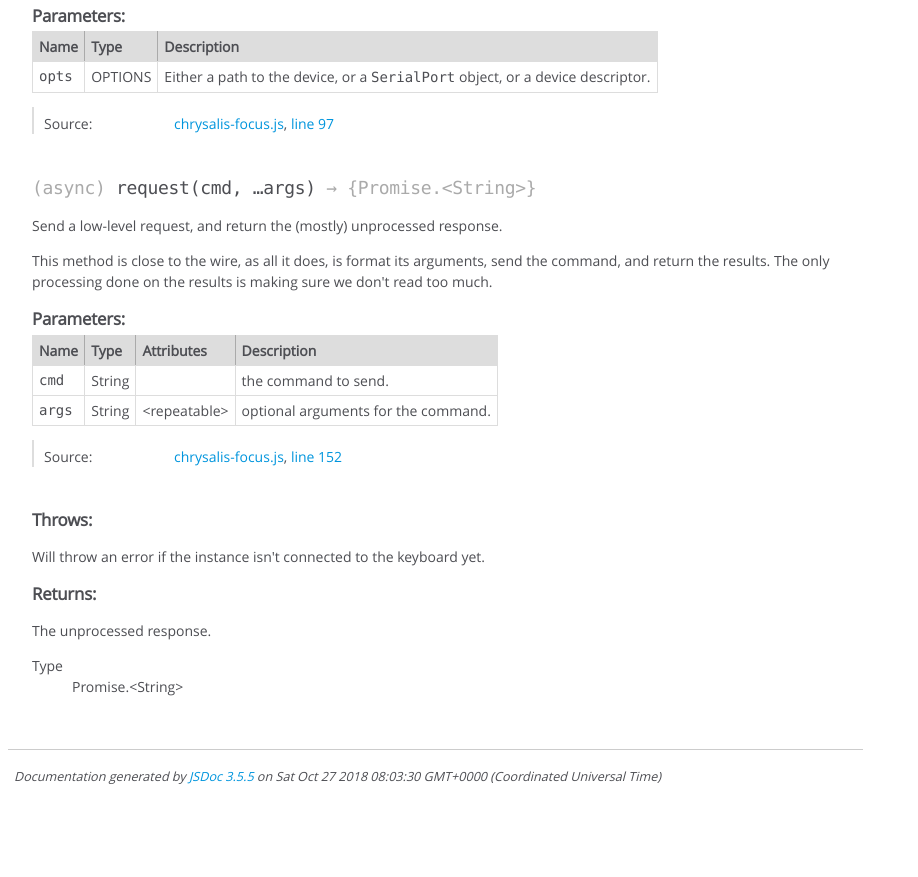
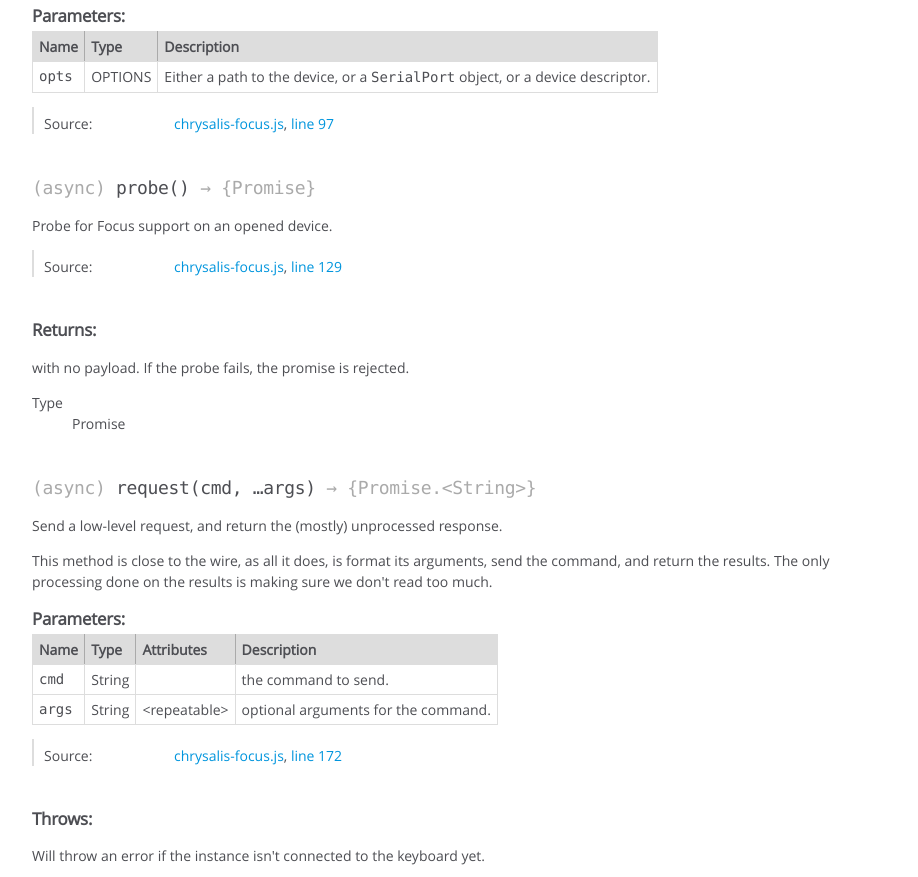
Before and after one commit to Lepidopterarium/chrysalis-focus, a plain HTML site: page Focus.html in a window 1280 px wide. Shown: the part 2512-3389 px from the top of the page, without its empty margins (0-918 px from the left). Before the commit the page ends 3313 px from the top, so only its background shows below. Drawn offline with Linux system fonts and the light colour scheme.

Commit message:
Deploy Lepidopterarium/chrysalis-focus to github.com/Lepidopterarium/chrysalis-focus.git:gh-pages

```diff
--- a/Focus.html
+++ b/Focus.html
@@ -264,7 +264,7 @@ name-value pairs.</p></td>
 
     <dt class="tag-source">Source:</dt>
     <dd class="tag-source"><ul class="dummy"><li>
-        <a href="chrysalis-focus.js.html">chrysalis-focus.js</a>, <a href="chrysalis-focus.js.html#line216">line 216</a>
+        <a href="chrysalis-focus.js.html">chrysalis-focus.js</a>, <a href="chrysalis-focus.js.html#line236">line 236</a>
     </li></ul></dd>
 
 
@@ -532,7 +532,7 @@ through the registered handler. If it isn't known, falls back to
 
     <dt class="tag-source">Source:</dt>
     <dd class="tag-source"><ul class="dummy"><li>
-        <a href="chrysalis-focus.js.html">chrysalis-focus.js</a>, <a href="chrysalis-focus.js.html#line190">line 190</a>
+        <a href="chrysalis-focus.js.html">chrysalis-focus.js</a>, <a href="chrysalis-focus.js.html#line210">line 210</a>
     </li></ul></dd>
 
 
@@ -926,6 +926,115 @@ object, or a device descriptor.</p></td>
 
 
 
+    <h4 class="name" id="probe"><span class="type-signature">(async) </span>probe<span class="signature">()</span><span class="type-signature"> &rarr; {Promise}</span></h4>
+
+
+
+
+
+
+<div class="description">
+    <p>Probe for Focus support on an opened device.</p>
+</div>
+
+
+
+
+
+
+
+
+
+
+
+
+
+<dl class="details">
+
+
+
+
+
+
+
+
+
+
+
+
+
+
+
+
+
+
+
+
+
+
+
+
+
+
+    <dt class="tag-source">Source:</dt>
+    <dd class="tag-source"><ul class="dummy"><li>
+        <a href="chrysalis-focus.js.html">chrysalis-focus.js</a>, <a href="chrysalis-focus.js.html#line129">line 129</a>
+    </li></ul></dd>
+
+
+
+
+
+
+
+</dl>
+
+
+
+
+
+
+
+
+
+
+
+
+
+<h5>Returns:</h5>
+
+
+<div class="param-desc">
+    <p>with no payload. If the probe fails, the promise is
+rejected.</p>
+</div>
+
+
+
+<dl>
+    <dt>
+        Type
+    </dt>
+    <dd>
+
+<span class="param-type">Promise</span>
+
+
+    </dd>
+</dl>
+
+
+
+
+
+
+
+
+
+
+
+
+
     <h4 class="name" id="request"><span class="type-signature">(async) </span>request<span class="signature">(cmd, &hellip;args)</span><span class="type-signature"> &rarr; {Promise.&lt;String>}</span></h4>
 
 
@@ -1073,7 +1182,7 @@ done on the results is making sure we don't read too much.</p>
 
     <dt class="tag-source">Source:</dt>
     <dd class="tag-source"><ul class="dummy"><li>
-        <a href="chrysalis-focus.js.html">chrysalis-focus.js</a>, <a href="chrysalis-focus.js.html#line152">line 152</a>
+        <a href="chrysalis-focus.js.html">chrysalis-focus.js</a>, <a href="chrysalis-focus.js.html#line172">line 172</a>
     </li></ul></dd>
 
 
@@ -1158,7 +1267,7 @@ keyboard yet.</p>
 <br class="clear">
 
 <footer>
-    Documentation generated by <a href="https://github.com/jsdoc3/jsdoc">JSDoc 3.5.5</a> on Sat Oct 27 2018 08:03:30 GMT+0000 (Coordinated Universal Time)
+    Documentation generated by <a href="https://github.com/jsdoc3/jsdoc">JSDoc 3.5.5</a> on Tue Oct 30 2018 09:10:17 GMT+0000 (Coordinated Universal Time)
 </footer>
 
 <script> prettyPrint(); </script>
```
Also changed, not shown: chrysalis-focus.js.html (+21 -1 lines), index.html (+1 -1 lines).
